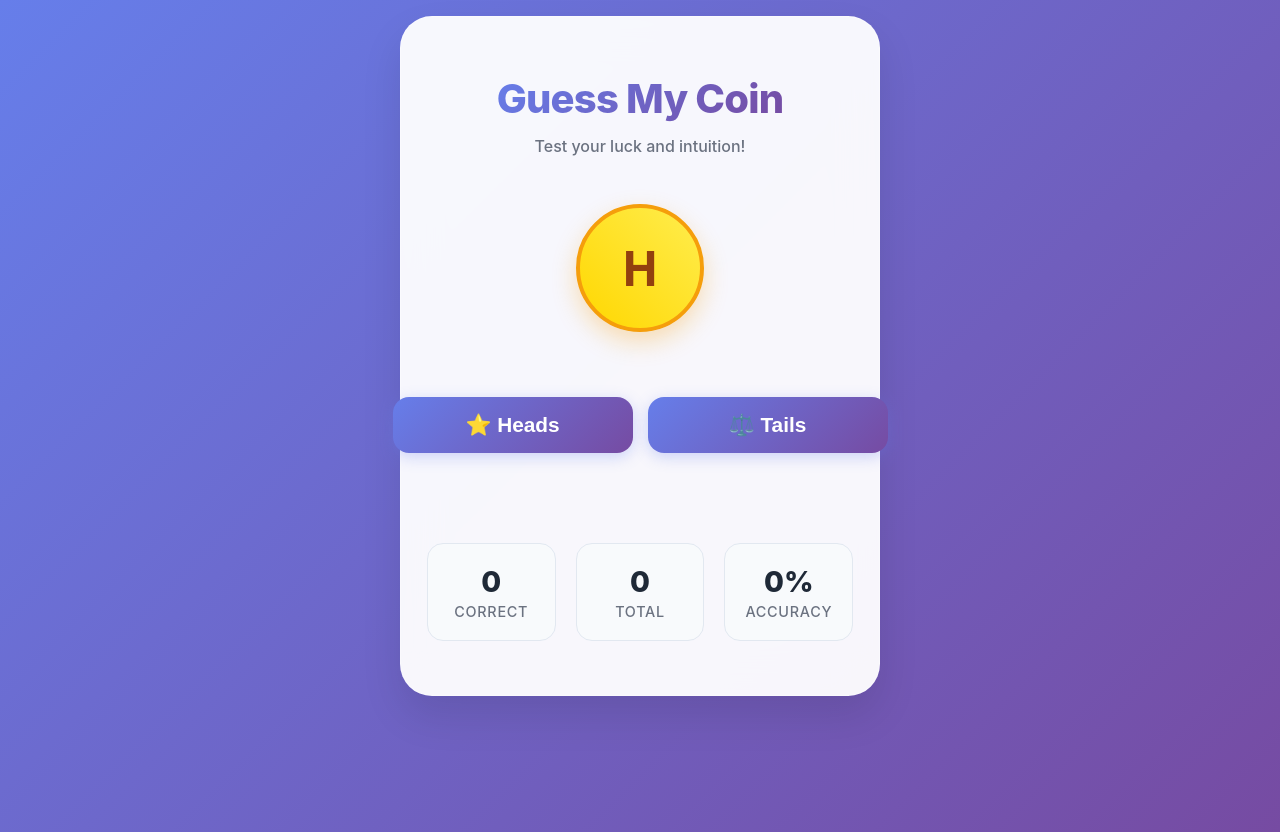
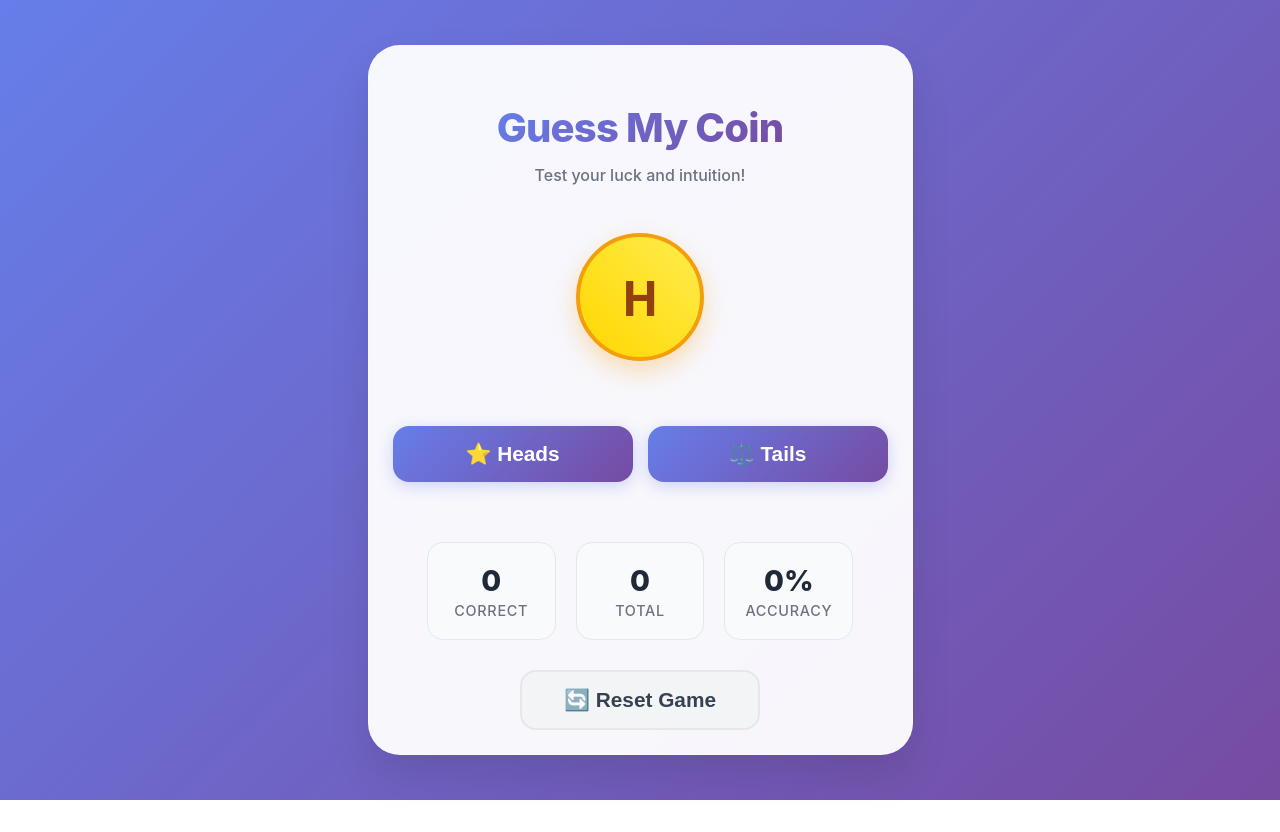
Before and after one commit to 01eon/react-guess-my-coin, a React (Vite) app: page / in a window 1280 px wide. After the commit the page ends 800 px from the top, so only its background shows below. Built offline with nearby package versions, Linux system fonts and the light colour scheme; a web font is replaced by a local one.

Commit message:
Refactor: Body Alignment

```diff
--- a/src/App.css
+++ b/src/App.css
@@ -1,4 +1,4 @@
-@import url('https://fonts.googleapis.com/css2?family=ADLaM+Display&display=swap');
+@import url("https://fonts.googleapis.com/css2?family=ADLaM+Display&display=swap");
 
 body {
   font-family: "Inter", -apple-system, BlinkMacSystemFont, sans-serif;
@@ -7,15 +7,17 @@ body {
   background-repeat: no-repeat;
   height: 100vh;
   overflow-y: hidden;
+  display: flex;
+  justify-content: center;
+  align-items: center;
 }
 
 /* Laptop */
 @media (min-width: 64em) {
   body {
-    margin: 1rem 25rem;
+    margin: 0rem 25rem;
   }
 }
-
 
 @theme {
   /* .. */
--- a/src/components/coin-select/coin-select.style.jsx
+++ b/src/components/coin-select/coin-select.style.jsx
@@ -3,5 +3,5 @@ import styled from "styled-components";
 export const SelectContainer = styled.div`
   display: flex;
   gap: 15px;
-  margin-bottom: 30px;
+  margin-bottom: 0px;
 `;
--- a/src/routes/game-container/game-container.component.jsx
+++ b/src/routes/game-container/game-container.component.jsx
@@ -10,6 +10,7 @@ import StreakIndicator from "../../components/streak-indicator/streak-indicator.
 import CoinSelect from "../../components/coin-select/coin-select.component";
 import Results from "../../components/results/results.component";
 import StatusCard from "../../components/status-card/status-card.component";
+import { ButtonSecondary } from "../../components/button/button.styled";
 
 const GameContainer = () => {
   return (
@@ -30,6 +31,8 @@ const GameContainer = () => {
         <Results />
 
         <StatusCard />
+
+        <ButtonSecondary id="btnReset">🔄 Reset Game</ButtonSecondary>
       </GameContain>
     </Fragment>
   );
--- a/src/routes/game-container/game-container.style.jsx
+++ b/src/routes/game-container/game-container.style.jsx
@@ -12,6 +12,7 @@ export const GameContain = styled.div`
   display: flex;
   flex-direction: column;
   align-items: center;
+  justify-content: center;
 `;
 
 export const GameHeader = styled.div`
```
